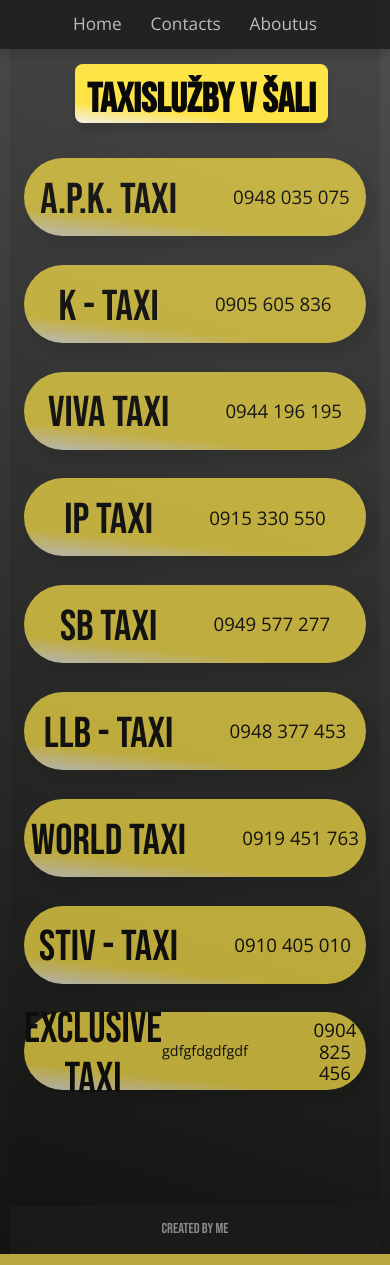
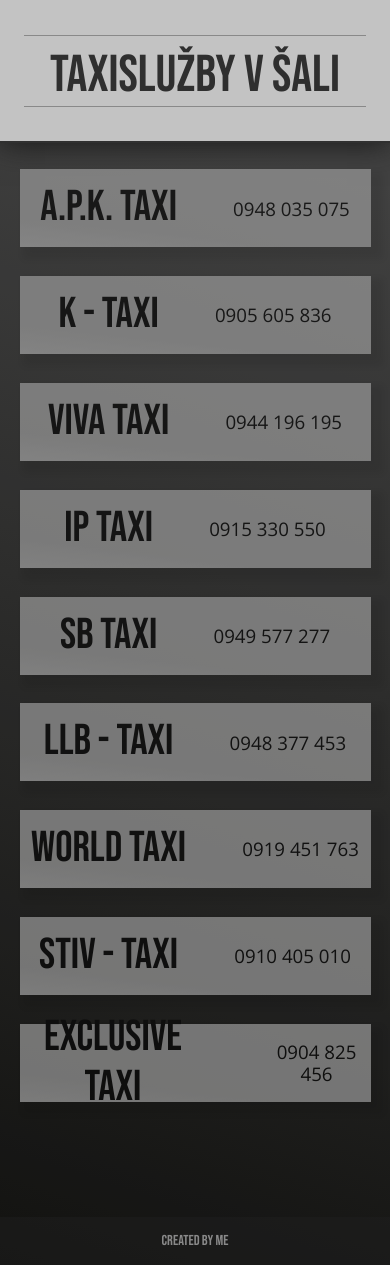
Before and after one commit to wifono/TAXISALAWorkinOnIt, a PHP site: page / in a window 390 px wide. Run offline with PHP 8.4, Linux system fonts and the light colour scheme.

Commit message:
redesign

```diff
--- a/assets/css/generals.css
+++ b/assets/css/generals.css
@@ -17,42 +17,42 @@ ul {
   gap: 2em;
   padding: 0; }
 
-header {
-  margin: 3em; }
-
 .logo {
   display: flex;
   justify-content: center;
   font-family: "Bebas Neue", cursive;
-  font-size: 1.6rem;
-  margin-left: .5em;
-  margin-top: 1.5em;
-  margin-bottom: 1em; }
+  font-size: 3rem;
+  background: #c3c3c3;
+  border-bottom: 0.1em #303030 solid;
+  box-shadow: 0 0 1em #161616; }
 
 .site {
-  width: 95vw;
+  width: 100vw;
   background: #1010101b;
   margin: 0; }
 
 h1 {
-  background: linear-gradient(186deg, #ffe448 75.5%, #efefef 100%);
-  color: #090909;
-  padding: .3em .3em  0 .3em;
-  border-radius: .19em;
-  box-shadow: rgba(0, 0, 0, 0.1058823529) 0em 0.2em 0.1em; }
+  color: #2f2f2f;
+  font-weight: 300;
+  border-top: 0.02em #898989 solid;
+  border-bottom: 0.02em #898989 solid;
+  padding-top: .20em;
+  padding-left: .5em;
+  padding-right: .5em; }
 
 .mainContent {
   display: flex;
   flex-direction: row;
-  margin: 1em;
   gap: 2em;
   justify-content: center;
-  flex-wrap: wrap; }
+  flex-wrap: wrap;
+  margin-top: 1.8em; }
 
 h2 {
   font-family: "Bebas Neue", cursive;
   font-weight: 400;
-  font-size: 2.2em; }
+  font-size: 3em;
+  margin: 0; }
 
 .navigation li {
   list-style-type: none;
@@ -72,10 +72,10 @@ h2 {
   z-index: 20;
   box-shadow: rgba(0, 0, 0, 0.1058823529) 0em 0.5em 0.5em; }
   .navigation .active {
-    color: #ffea71; }
+    color: #afafaf; }
 
 .taxiBox {
-  background: linear-gradient(186deg, #ffe448 75.5%, #efefef 100%);
+  background: linear-gradient(186deg, #9b9b9b 75.5%, #a5a5a5 100%);
   margin: 0;
   display: flex;
   flex-direction: column;
@@ -83,9 +83,8 @@ h2 {
   color: #090909;
   opacity: .7;
   text-align: center;
-  width: 20vw;
-  height: 20vw;
-  border-radius: 25em;
+  width: 25vw;
+  height: 13vw;
   box-shadow: rgba(0, 0, 0, 0.1058823529) 0.5em 0.5em 0.5em 0.3em; }
   .taxiBox a {
     text-decoration: none;
@@ -95,6 +94,7 @@ h2 {
 
 .taxiBox:hover {
   opacity: 1;
+  color: #c5c516;
   transition: .5s;
   animation: ease-in; }
 
@@ -111,43 +111,48 @@ footer {
 @media screen and (max-width: 1279px) {
   .mainContent {
     flex-direction: column;
-    flex-wrap: nowrap; }
+    flex-wrap: nowrap;
+    align-items: center; }
 
   .taxiBox {
-    width: 100%;
+    width: 90vw;
     margin: 0;
     display: flex;
-    flex-direction: row;
+    flex-direction: column;
     align-items: center; }
     .taxiBox h2 {
-      font-size: 7em;
-      margin-top: 1em; }
-    .taxiBox a {
-      margin-left: 20rem; } }
+      font-size: 4em; } }
 @media screen and (max-width: 1015px) {
-  .taxiBox h2 {
-    font-size: 4em; } }
+  .taxiBox {
+    width: 90vw; }
+    .taxiBox h2 {
+      font-size: 4em; } }
 @media screen and (max-width: 737px) {
   .taxiBox h2 {
-    font-size: 3em; }
-  .taxiBox a {
-    margin-left: 1rem; } }
+    font-size: 3em; } }
+@media screen and (max-width: 658px) {
+  .logo {
+    font-size: 2.5em; } }
 @media screen and (max-width: 540px) {
   .taxiBox {
     display: flex;
     flex-direction: row;
     align-items: center;
-    gap: 2; }
-    .taxiBox h2 {
-      margin-top: 1em; }
+    margin-top: 0;
+    height: 20vw; }
 
   .taxiBox a {
     font-size: 1.3em;
     margin-left: 3em; } }
-@media screen and (max-width: 440px) {
+@media screen and (max-width: 521px) {
+  .logo {
+    font-size: 2.2em; } }
+@media screen and (max-width: 474px) {
+  .logo {
+    font-size: 2em; } }
+@media screen and (max-width: 455px) {
   .logo h1 {
-    font-size: 1.6em;
-    margin: 0.5em 0 -.2em 0; } }
+    font-size: 1.8em; } }
 @media screen and (max-width: 383px) {
   .taxiBox h2 {
     font-size: 2em; }
--- a/assets/sass/generals.scss
+++ b/assets/sass/generals.scss
@@ -2,7 +2,7 @@
 
 $background-color: #131311;
 $main-color: #1010101b;
-$second-color: #ffea71;
+$second-color: #afafaf;
 $navig-color: rgba(31, 31, 31, 0.898);
 
 $font-main-color: rgb(9, 9, 9);
@@ -38,25 +38,19 @@ ul {
     padding: 0;
 }
 
-header {
-    margin: 3em
-}
 
 .logo {
     display: flex;
     justify-content: center;
     font-family: $logo-font;
-    font-size: 1.6rem;
-
-    margin: {
-        left: .5em;
-        top: 1.5em;
-        bottom: 1em;
-    }
+    font-size: 3rem;
+    background: lighten($second-color, 8%);
+    border-bottom: .1em darken($second-color, 50%) solid;
+    box-shadow: 0 0 1em darken($second-color, 60%);
 }
 
 .site {
-    width: 95vw;
+    width: 100vw;
 
     background: $main-color;
 
@@ -67,24 +61,32 @@ header {
 // TYPOGRAPHY
 
 h1 {
-    background:    linear-gradient(186deg, darken($second-color, 8%) 75.5%, rgb(239, 239, 239) 100%);
-    color: $font-main-color;
+   // background:    linear-gradient(186deg, darken($second-color, 8%) 75.5%, rgb(239, 239, 239) 100%);
+    color: lighten($font-main-color, 15%);
 
-    padding: .3em .3em  0 .3em;
-    border-radius: .19em;
 
-    box-shadow: darken($main-color, 100%) 0em .2em .1em;
+  //box-shadow: darken($main-color, 100%) 0em .2em .1em;
+
+  font-weight: 300;
+  border: {
+      top: .02em lighten($font-main-color, 50%) solid;
+      bottom: .02em lighten($font-main-color, 50%) solid;
+}
+    padding-top:.20em;
+    padding-left:.5em;
+    padding-right: .5em;
 }
 
 .mainContent {
     display: flex;
     flex-direction: row;
-    margin: 1em ;
 
     gap: 2em;
     justify-content: center;
 
     flex-wrap: wrap;
+
+    margin-top: 1.8em;
 
 }
 
@@ -92,8 +94,9 @@ h2 {
     font: {
         family: $logo-font;
         weight: 400 ;
-        size: 2.2em;
+        size: 3em;
     }
+    margin: 0;
 
 }
 
@@ -141,7 +144,7 @@ h2 {
 
 .taxiBox {
 
-    background:    linear-gradient(186deg, darken($second-color, 8%) 75.5%, rgb(239, 239, 239) 100%);
+    background:    linear-gradient(186deg, darken($second-color, 8%) 75.5%, rgb(165, 165, 165) 100%);
 
     margin: 0;
 
@@ -155,10 +158,9 @@ h2 {
     text-align: center;
 
 
-    width: 20vw;
-    height: 20vw;
+    width: 25vw;
+    height: 13vw;
 
-    border-radius: 25em;
     box-shadow: darken($main-color, 100%) .5em .5em .5em .3em;
 
   a {
@@ -178,6 +180,7 @@ h2 {
 
 
     opacity: 1;
+    color: rgb(197, 197, 22);
     transition: .5s;
     animation: ease-in;
 
@@ -216,27 +219,22 @@ footer {
     .mainContent {
         flex-direction: column;
         flex-wrap: nowrap;
+        align-items: center;
     }
 
     .taxiBox {
 
-        width: 100%;
+        width: 90vw;
 
         margin: 0;
 
         display: flex;
-        flex-direction: row;
+        flex-direction: column;
         align-items: center;
 
         h2 {
-            font-size: 7em;
-            margin-top: 1em;
+            font-size: 4em;
         }
-
-        a {
-            margin-left: 20rem;
-        }
-
     }
 
     }
@@ -244,12 +242,12 @@ footer {
 
     @media screen and (max-width:1015px) {
 .taxiBox
-
-    {
+        {
         h2 {
             font-size: 4em;
         }
 
+     width: 90vw;
 
 
     }
@@ -262,17 +260,14 @@ footer {
             {
                 h2 {
                     font-size: 3em;
-                }
+        }
+    }
+    }
 
-
-
-
-             a {
-                margin-left: 1rem;
-            }
-
+    @media screen and (max-width:658px) {
+        .logo {
+            font-size: 2.5em;
         }
-
     }
 
 
@@ -285,13 +280,8 @@ footer {
         display: flex;
         flex-direction: row;
         align-items: center;
-
-        gap: 2;
-
-        h2 {
-            margin-top: 1em;
-
-        }
+        margin-top: 0;
+        height: 20vw;
 
 
         }
@@ -303,16 +293,25 @@ footer {
 
         }
 
+        @media  screen and (max-width:521px) {
+            .logo {
+                font-size:2.2em
+            }
+        }
 
+@media screen and (max-width: 474px) {
+    .logo {
+        font-size: 2em;
+    }
 
-    @media screen and (max-width:440px) {
+}
+
+    @media screen and (max-width:455px) {
 
             .logo {
             h1 {
-                font-size: 1.6em;
-                margin: 0.5em 0 -.2em 0;
+                font-size: 1.8em;
             }
-
         }
     }
 
--- a/index.php
+++ b/index.php
@@ -57,7 +57,7 @@
 
                     <div class="taxiBox">
                         <h2>Exclusive TAXI</h2>
-    <p> gdfgfdgdfgdf </p>
+
                         <a href="tel:+421904825456">0904 825 456</a>
                     </div>
 
--- a/partials/header.php
+++ b/partials/header.php
@@ -35,40 +35,7 @@
         <header>
             <div class="container">
                 <div class="logo">
-                <h1>Taxislužby v Šali</h1>
-            </div>
-                <div class="navigation">
-                    <nav>
-                        <ul>
-
-                        <?php
-
-  $pages = glob('*.php');
-  $pages = array_reverse($pages);
-
-    foreach($pages as $file) {
-
-        $page = basename($file, '.php');
-
-        if ($page == 'index') $page= 'home';
-
-        if ($page_name == '$page') echo '<li><a class="active">'. ucfirst($page) .'</a></li>';
-        else echo '<li><a href="'. $file .'">'. ucfirst($page) .'</a></li>';
-
-}
-            /* if ($page_name == 'home' ) echo '<li><a class="active">Domov</a></li>';
-            else echo '<li><a href="index.php">Domov</a></li>';
-
-            if ($page_name == 'contacts') echo '<li><a class="active">Kontakty</a></li>';
-            else echo '<li><a href="contacts.php">Kontakty</a></li>';
-
-            if ($page_name == 'aboutus') echo '<li><a class="active">O nás</a></li>';
-            else echo '<li><a href="aboutus.php">O nás</a></li>'; */
-
-                        ?>
-
-                        </ul>
-                    </nav>
+                    <h1>Taxislužby v Šali</h1>
                 </div>
             </div>
         </header>
```
Also changed, not shown: partials/navigation.php (added, +33 -0 lines).
